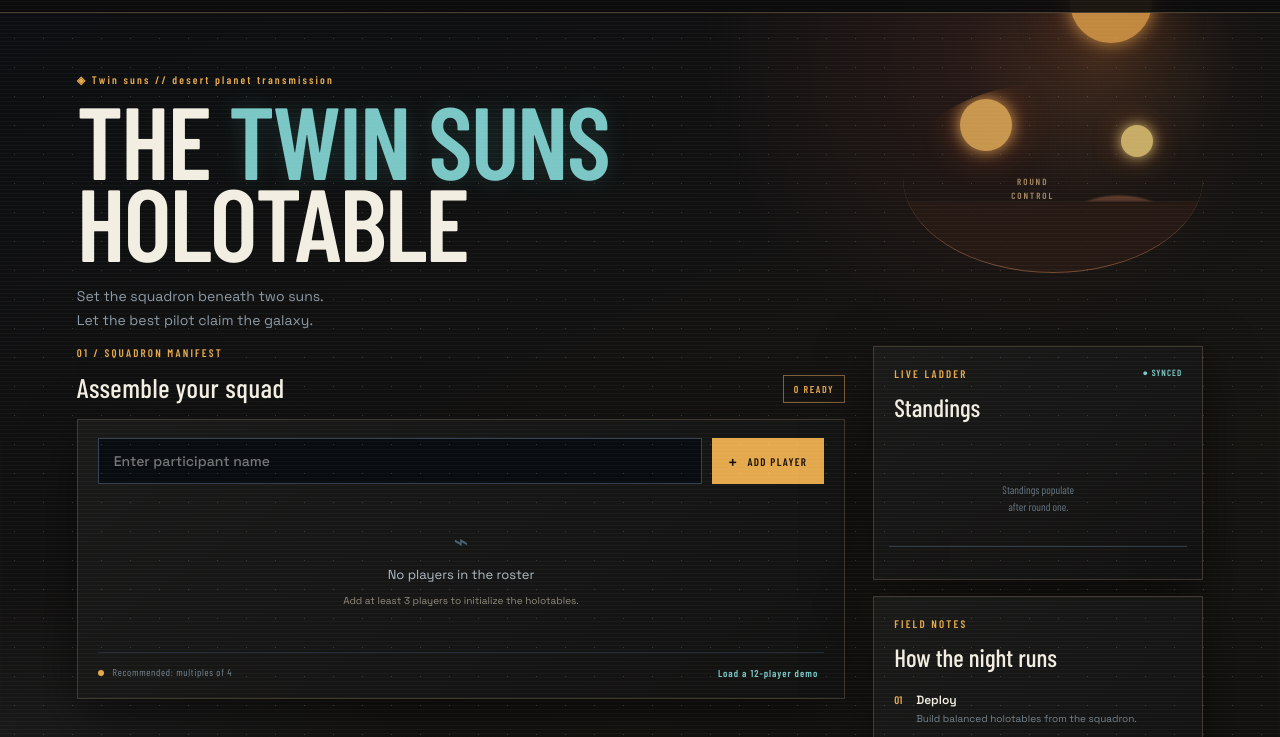
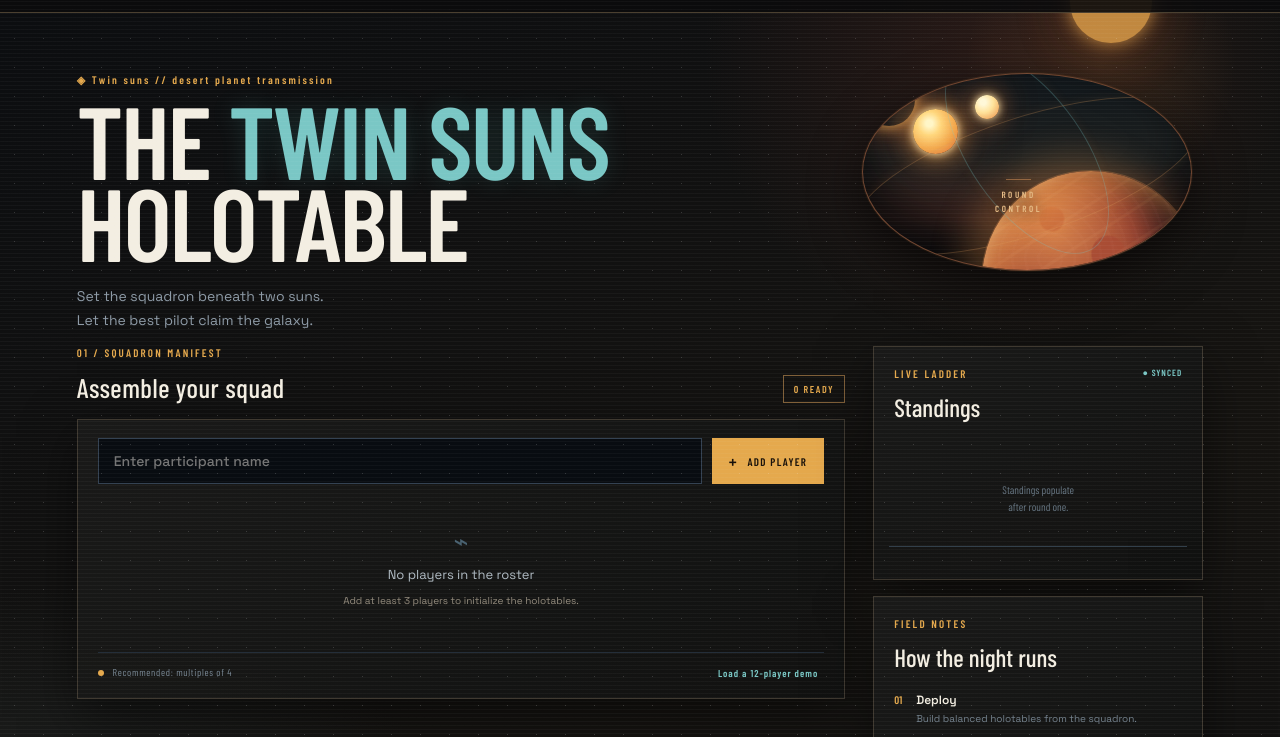
Before and after one commit to DutchJavaDev/honorable-fixed-kinda, a plain HTML site: page index.html in a window 1280 px wide. Shown: the part 63-800 px from the top of the page. Drawn offline with nearby package versions, Linux system fonts and the light colour scheme.

Commit message:
minor style update

```diff
--- a/index.html
+++ b/index.html
@@ -26,7 +26,7 @@
           <h1>THE <em>TWIN SUNS</em><br>HOLOTABLE</h1>
           <p class="hero-copy">Set the squadron beneath two suns.<br>Let the best pilot claim the galaxy.</p>
         </div>
-        <div class="hero-orbit" aria-hidden="true"><div class="orbit orbit-a"></div><div class="orbit orbit-b"></div><div class="planet planet-a"></div><div class="planet planet-b"></div><span class="orbit-label">ROUND<br>CONTROL</span></div>
+        <div class="hero-orbit" aria-hidden="true"><div class="orbit orbit-a"></div><div class="orbit orbit-b"></div><div class="sun sun-primary"></div><div class="sun sun-secondary"></div><div class="tatooine"></div><div class="planet planet-a"></div><div class="planet planet-b"></div><span class="orbit-label">ROUND<br>CONTROL</span></div>
       </section>
 
       <div class="layout">
@@ -63,6 +63,24 @@
       .final-overview{margin-top:18px;background:linear-gradient(145deg,#18252a,#10181d);border:1px solid #527d7b;padding:22px;box-shadow:0 0 35px #63e1df0d}.final-kicker{color:var(--cyan);font:600 10px 'Barlow Condensed';letter-spacing:2px;margin:0 0 7px}.final-overview h3{font:500 30px 'Barlow Condensed';margin:0}.final-copy{color:#94a1aa;font-size:11px;margin:5px 0 20px}.final-podium{display:grid;grid-template-columns:repeat(3,1fr);gap:8px;margin-bottom:18px}.final-winner{padding:14px;background:#1c2e35;border:1px solid #4d9290}.final-winner:first-child{border-color:#a27c43;background:#3a3022}.final-rank{font:600 10px 'Barlow Condensed';letter-spacing:1px;color:var(--gold)}.final-name{display:block;font-size:15px;font-weight:600;margin:8px 0 3px;white-space:nowrap;overflow:hidden;text-overflow:ellipsis}.final-score{color:#aab7bc;font-size:10px}.final-table{width:100%;border-collapse:collapse;font-size:11px}.final-table th{color:#71818c;font:600 9px 'Barlow Condensed';letter-spacing:1px;text-align:left;padding:8px;border-bottom:1px solid #32434a}.final-table td{padding:9px 8px;border-bottom:1px solid #26363d}.final-table td:last-child,.final-table th:last-child{text-align:right;color:var(--gold)}
       @media(max-width:500px){.final-podium{grid-template-columns:1fr}.final-overview{padding:17px}}
     </style>
+    <style>
+      .hero-orbit{isolation:isolate;width:330px;height:198px;margin:0 1% 0 0;border:1px solid #70452f;border-radius:50%;background:linear-gradient(180deg,#11171b 0%,#1d2020 44%,#38231f 73%,#120f11 100%);box-shadow:inset 0 -30px 45px #050607cc,0 0 0 1px #e5a14b12,0 18px 50px #0009;overflow:hidden;opacity:1}
+      .hero-orbit:before{content:"";position:absolute;inset:0;background:radial-gradient(ellipse at 42% 47%,#e9a3561c 0 18%,transparent 43%),linear-gradient(106deg,transparent 0 55%,#f3b35a0d 70%,transparent 90%);z-index:0;pointer-events:none}
+      .hero-orbit:after{content:"";position:absolute;inset:0;background-image:radial-gradient(circle at 13% 19%,#f4e0b977 0 0.6px,transparent .8px),radial-gradient(circle at 82% 21%,#f4e0b944 0 0.7px,transparent .9px),radial-gradient(circle at 61% 11%,#f4e0b955 0 .5px,transparent .8px),radial-gradient(circle at 91% 44%,#f4e0b933 0 .7px,transparent .9px);opacity:.55;z-index:0;pointer-events:none}
+      .hero-orbit .sun{position:absolute;border-radius:50%;z-index:2}
+      .sun-primary{width:45px;height:45px;left:50px;top:35px;background:radial-gradient(circle at 36% 32%,#fff6c7 0 8%,#ffd77d 28%,#f2a84d 62%,#d96435 100%);box-shadow:0 0 8px #ffe4a8,0 0 26px #f6a34b,0 0 60px #d85d3588}
+      .sun-secondary{width:24px;height:24px;left:112px;top:21px;background:radial-gradient(circle at 34% 30%,#fff8d8 0 12%,#ffe29a 45%,#e98b43 100%);box-shadow:0 0 8px #ffe6aa,0 0 24px #e58943aa,0 0 42px #d65f3766}
+      .tatooine{position:absolute;width:218px;height:218px;right:-9px;bottom:-119px;border-radius:50%;z-index:2;background:radial-gradient(circle at 32% 22%,#c96c3d 0 5%,transparent 6%),radial-gradient(ellipse at 58% 38%,#a94d35 0 9%,transparent 10%),radial-gradient(ellipse at 28% 56%,#d27a43 0 7%,transparent 8%),radial-gradient(ellipse at 72% 61%,#7f392f 0 11%,transparent 12%),radial-gradient(circle at 33% 26%,#d8844c 0,#a14a34 36%,#632b2a 67%,#271b20 100%);box-shadow:-18px -14px 34px #ee9b4d44,inset 22px 22px 28px #f2a04a66,inset -32px -16px 38px #0e0b10e8,0 0 0 1px #e99a5344;overflow:hidden}
+      .tatooine:before{content:"";position:absolute;inset:0;border-radius:50%;background:repeating-radial-gradient(ellipse at 35% 35%,transparent 0 10px,#512b2d20 11px 13px),repeating-linear-gradient(164deg,transparent 0 13px,#f1a05b18 14px 16px,transparent 17px 28px);mix-blend-mode:screen;opacity:.55;transform:rotate(-17deg)}
+      .tatooine:after{content:"";position:absolute;inset:-2px;border-radius:50%;background:linear-gradient(128deg,#ffd28a44 0 8%,transparent 24% 68%,#0c0a0eaa 89%);box-shadow:inset 5px 0 13px #ffd48a55}
+      .hero-orbit .orbit{display:block!important;border-color:#d99a5a44;box-shadow:0 0 12px #e38c4a12;z-index:3}
+      .hero-orbit .orbit-a{inset:43px -17px 35px -17px;transform:rotate(-18deg);border-width:1px}
+      .hero-orbit .orbit-b{inset:21px 47px 60px 47px;transform:rotate(55deg);border-color:#7ac7c544}
+      .hero-orbit .planet{display:none!important}
+      .orbit-label{top:105px;left:132px;z-index:4;color:#e7bd87;text-shadow:0 1px 14px #0b0808;font-size:9px;letter-spacing:2.6px}
+      .orbit-label:before{content:"";display:block;width:25px;height:1px;margin:0 auto 8px;background:#d9955b88;box-shadow:0 0 8px #d9955b55}
+      @media(max-width:850px){.hero-orbit{display:none}}
+    </style>
     <script src="app.js"></script>
   </body>
 </html>
```
Also changed, not shown: README.md (added).
